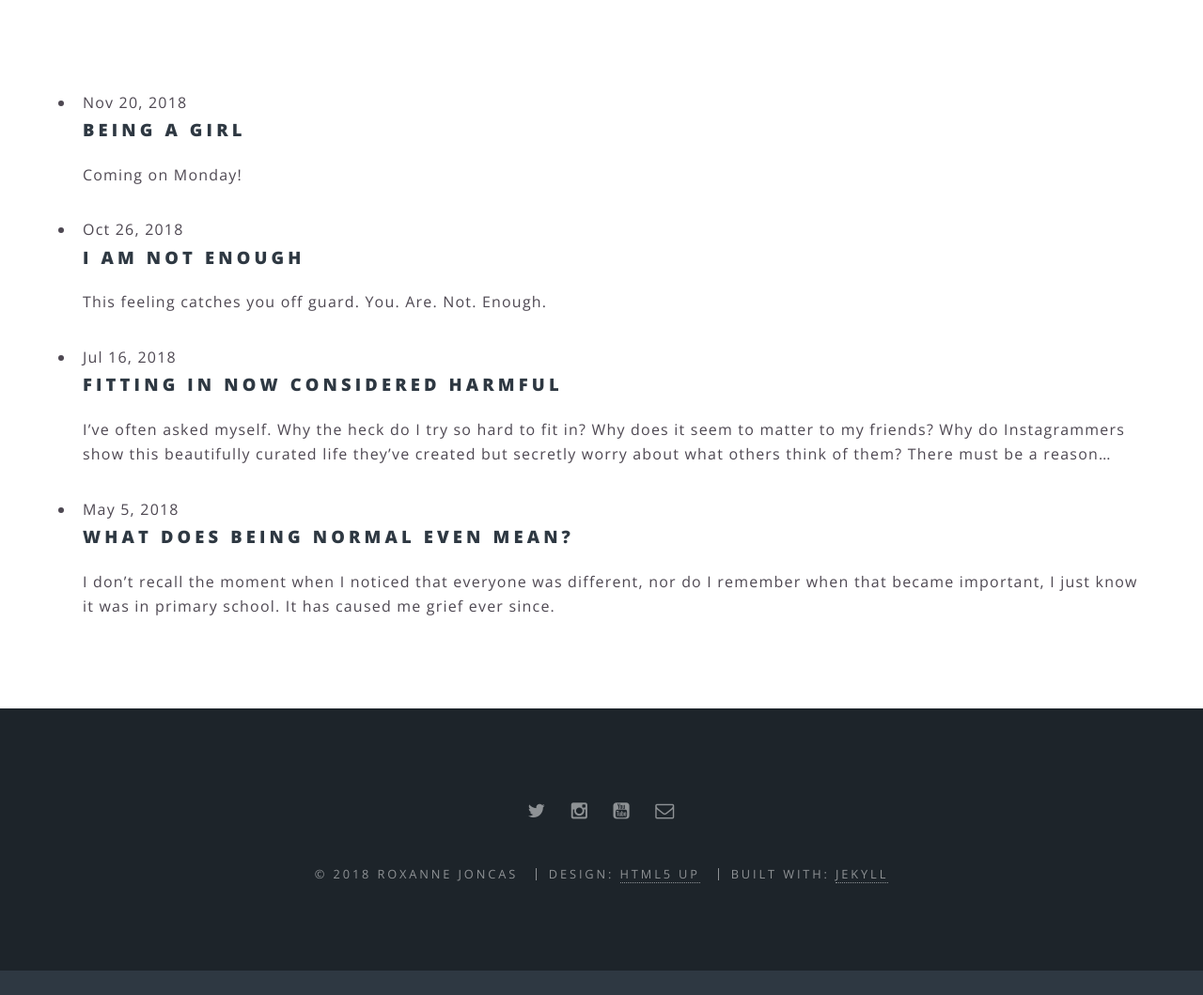
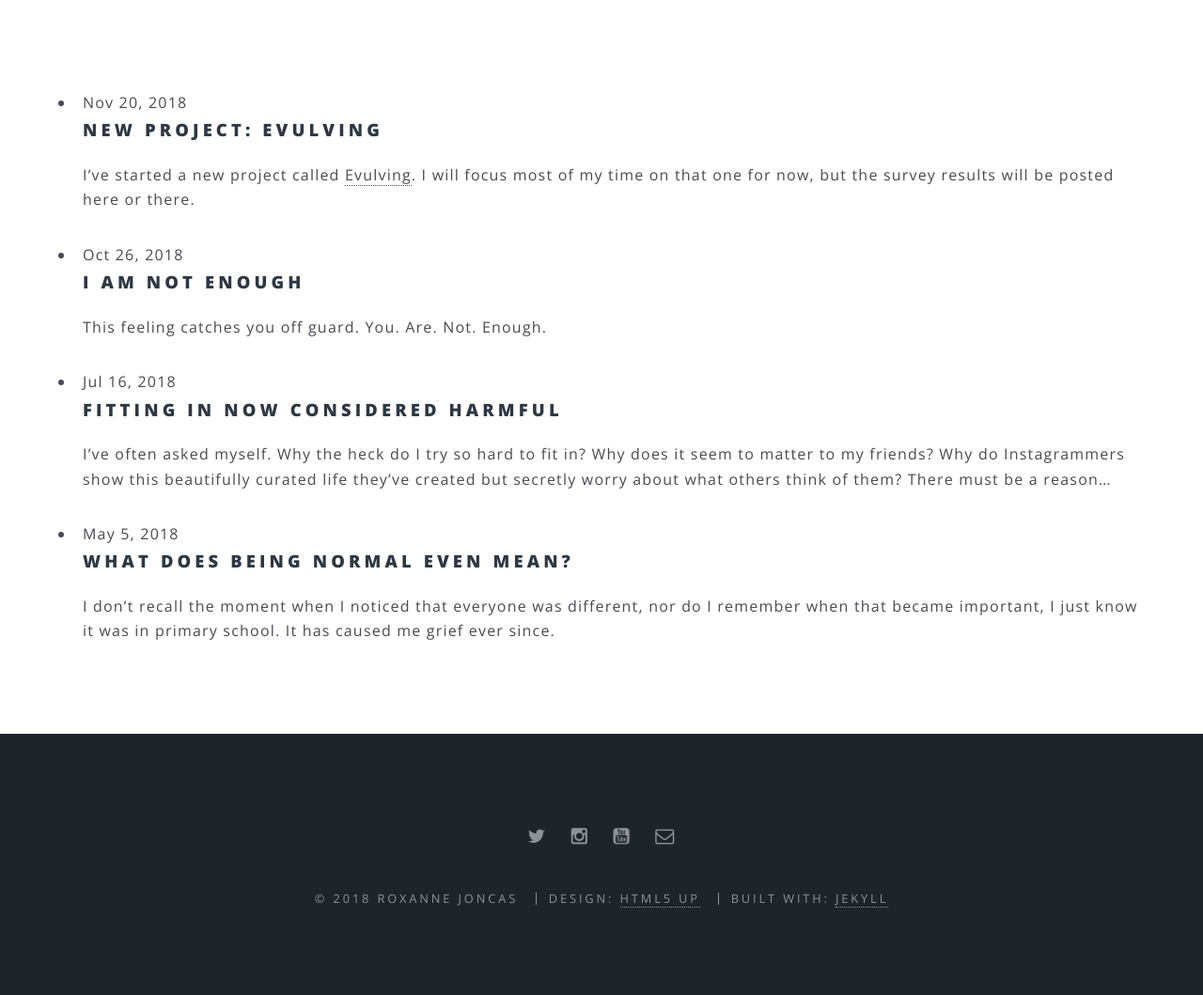
Before and after one commit to zestyroxy/normalyouare, a Jekyll site: the page built from blog.html, in a window 1280 px wide and 1394 px high. Shown: the part 335-1394 px from the top of the window at 94% size. Built offline with Jekyll 4.4.1, drawn with Linux system fonts in a browser that asks for light colours.

Commit message:
fix new post

```diff
--- a/_posts/2018-11-26-being-a-girl.markdown
+++ b/_posts/2018-11-26-being-a-girl.markdown
@@ -1,9 +1,9 @@
 ---
 layout: page
-title:  "Being a Girl "
+title:  "New Project: Evulving"
 date:   2018-11-20 6:55:42 +0200
 image:
 card: summary_large_image
 keywords:
 ---
-Coming on Monday!
+I've started a new project called [Evulving](https://www.evulving.com/). I will focus most of my time on that one for now, but the survey results will be posted here or there.
```
